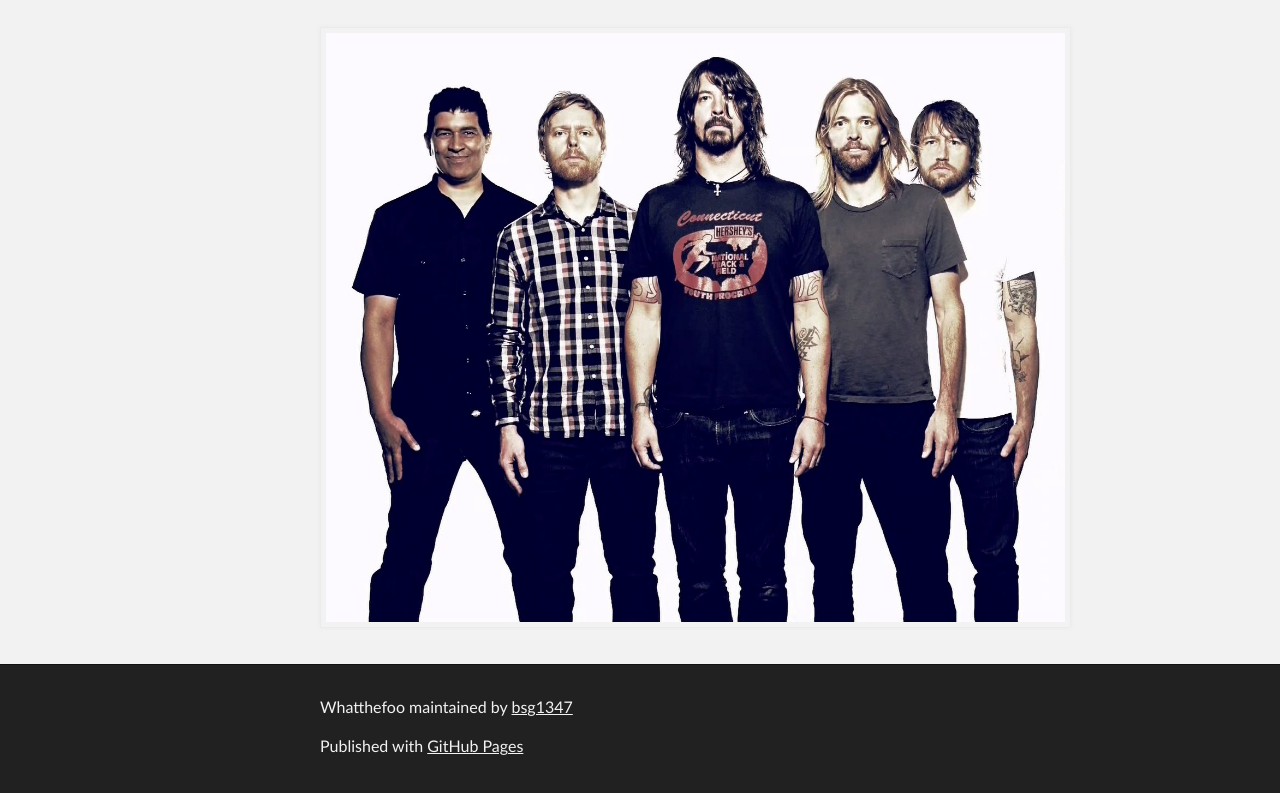
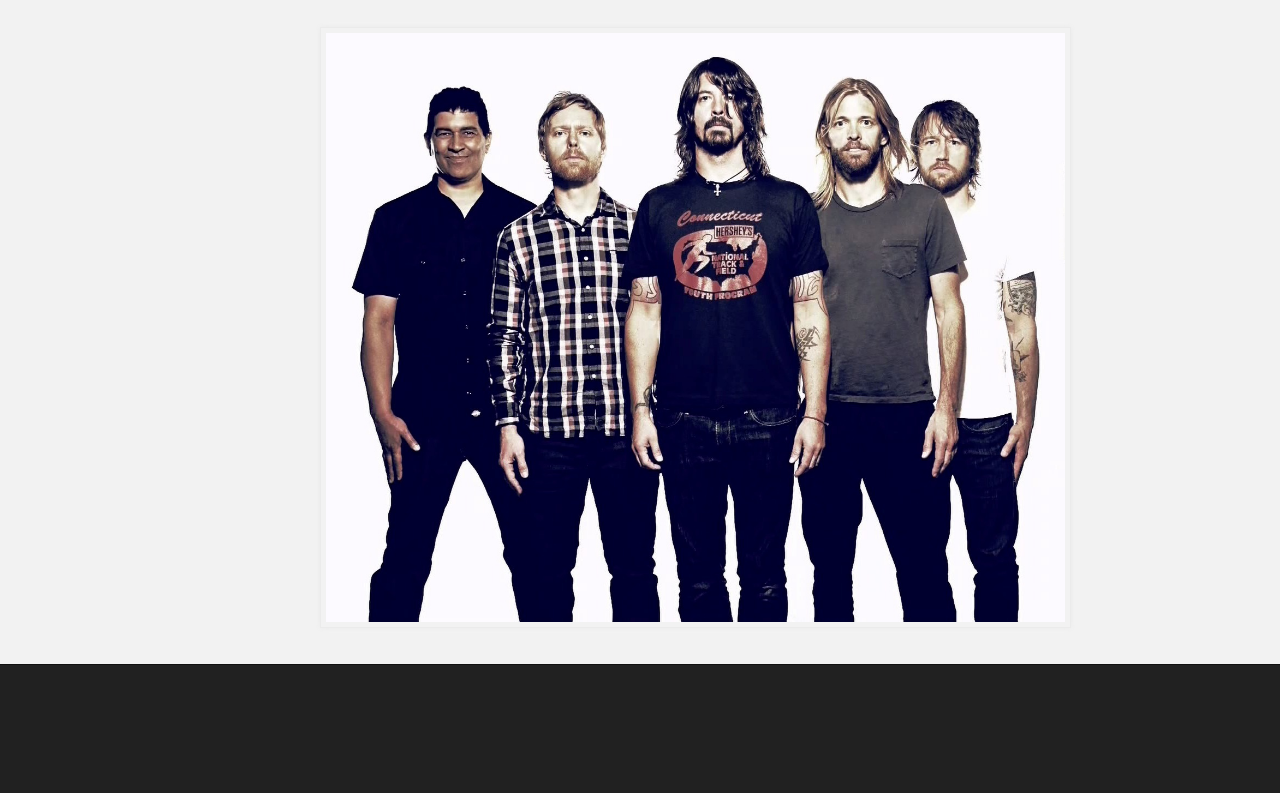
Before and after one commit to bsg1347/whatthefoo, a plain HTML site: page index.html in a window 1280 px wide. Shown: the part 373-1166 px from the top of the page. After the commit the page ends 1078 px from the top, so only its background shows below. Drawn offline with Linux system fonts and the light colour scheme.

Commit message:
Update index.html

```diff
--- a/index.html
+++ b/index.html
@@ -40,8 +40,7 @@
     <!-- FOOTER  -->
     <div id="footer_wrap" class="outer">
       <footer class="inner">
-        <p class="copyright">Whatthefoo maintained by <a href="https://github.com/bsg1347">bsg1347</a></p>
-        <p>Published with <a href="http://pages.github.com">GitHub Pages</a></p>
+
       </footer>
     </div>
 
```
